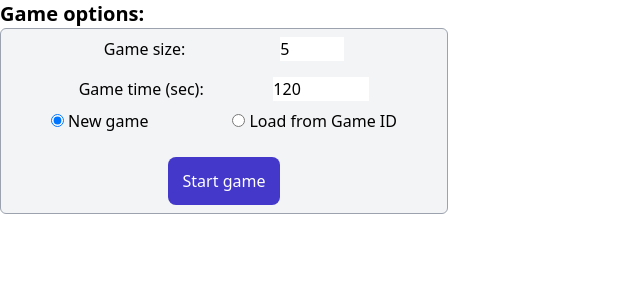
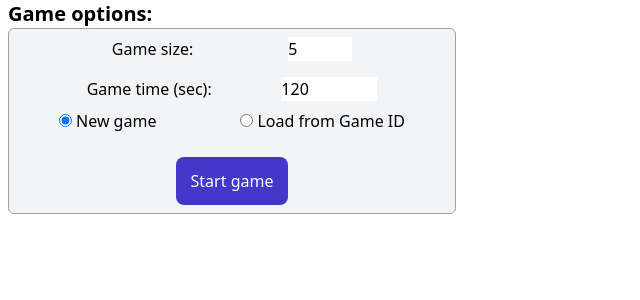
Before and after one commit to msarkisian/wordtwist, a React (Vite) app in the folder client/: page / in a window 1280 px wide. Shown: the top 300 px of the page, without its empty margins (0-640 px from the left). Built offline with nearby package versions, Linux system fonts and the light colour scheme.

Commit message:
add margin to gameoptions

```diff
--- a/client/src/components/gameboard/GameOptions.tsx
+++ b/client/src/components/gameboard/GameOptions.tsx
@@ -21,8 +21,8 @@ export const GameOptions: React.FC<GameOptionsProps> = ({
   const [gameId, setGameId] = useState<string | null>(null);
   return (
     <>
-      <h2 className="text-xl font-semibold">Game options:</h2>
-      <form className="flex flex-col px-2 max-w-md bg-gray-100 border border-gray-400 rounded-md">
+      <h2 className="mx-2 text-xl font-semibold">Game options:</h2>
+      <form className="flex flex-col mx-2 px-2 max-w-md bg-gray-100 border border-gray-400 rounded-md">
         <label className="my-2 flex justify-evenly">
           <span className="inline-block">Game size:</span>
           <input
```
